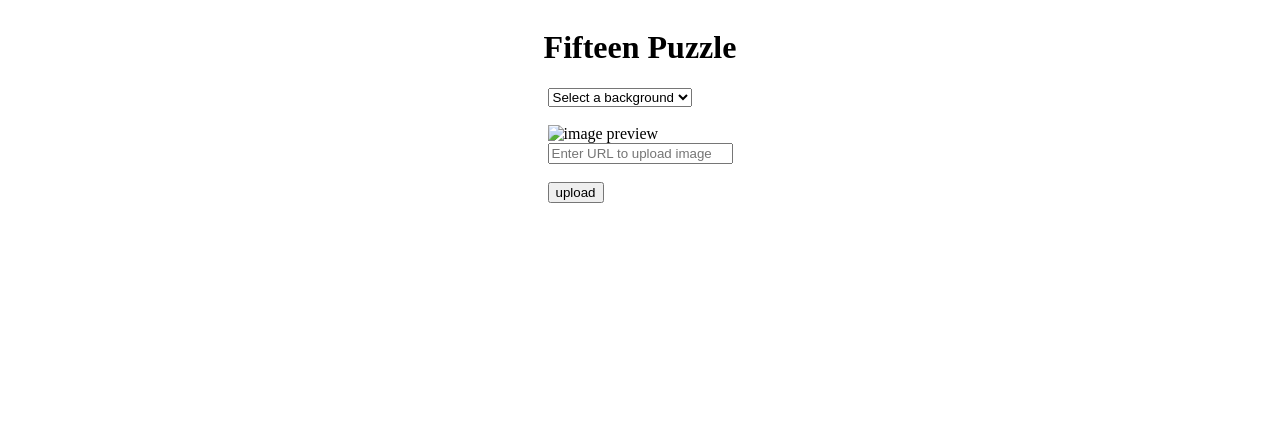
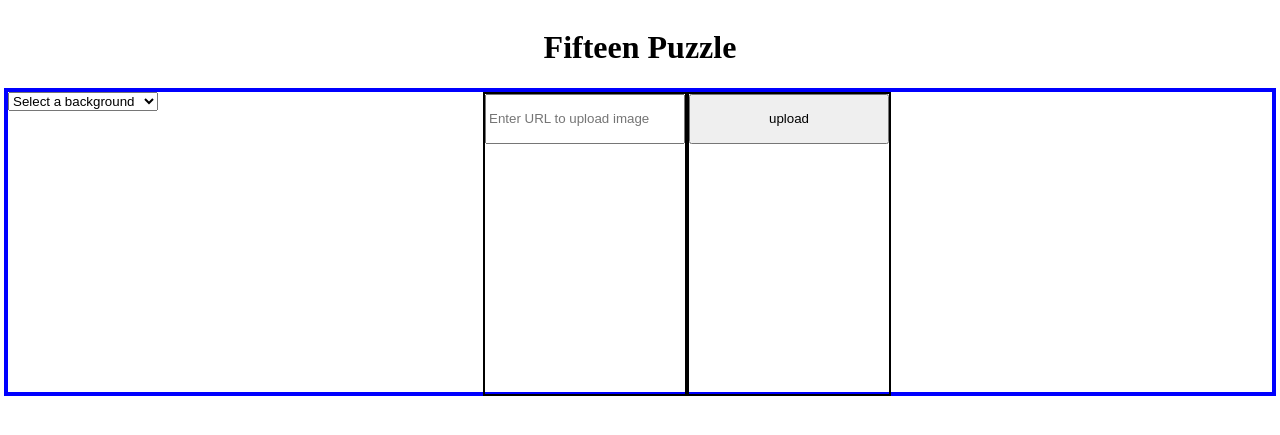
Before and after one commit to divory2/FifteenPuzzle, a PHP site: page /game.php in a window 1280 px wide. Shown: the top 435 px of the page. Run offline with PHP 8.4, Linux system fonts and the light colour scheme.

Commit message:
added containers for form and buttons

```diff
--- a/login.css
+++ b/login.css
@@ -22,8 +22,67 @@ body{
     justify-content: center;
     vertical-align:middle;
 }
-.password-container{
 
+
+.menu-container{
+    width: 100%;
+    height: 300px;
+    border: solid blue 4px;
+    display: flex;
+    justify-content: space-between
+
+}
+form{
+    display: flex;
+    gap: 50%;
+}
+
+
+.menu-container form select{
+    width: 150px;
+}
+.selector-container{
+    display: flex;
+    flex-direction: column;
+}
+.image-preview{
+    display:none;
+    width: 100px;
+     border: 1px solid #ccc;
+}
+#uploadPreview {
+    width: 100px;
+    display: none;
+}
+.upload-container{
+    width: 500px;
+    display: flex;
 
 
 }
+.input-container{
+    width: 200px;
+    height: 300px;
+    border: solid black 2px;
+}
+.submit-container{
+    width: 200px;
+    height: 300px;
+    border: solid black 2px;
+}
+#url {
+    width: 200px;
+    height: 50px;
+}
+#uploadButton {
+    width: 200px;
+    height: 50px;
+}
+#add {
+    width: 200px;
+    height: 50px;
+}
+#no {
+    width: 200px;
+    height: 50px;
+}
```
